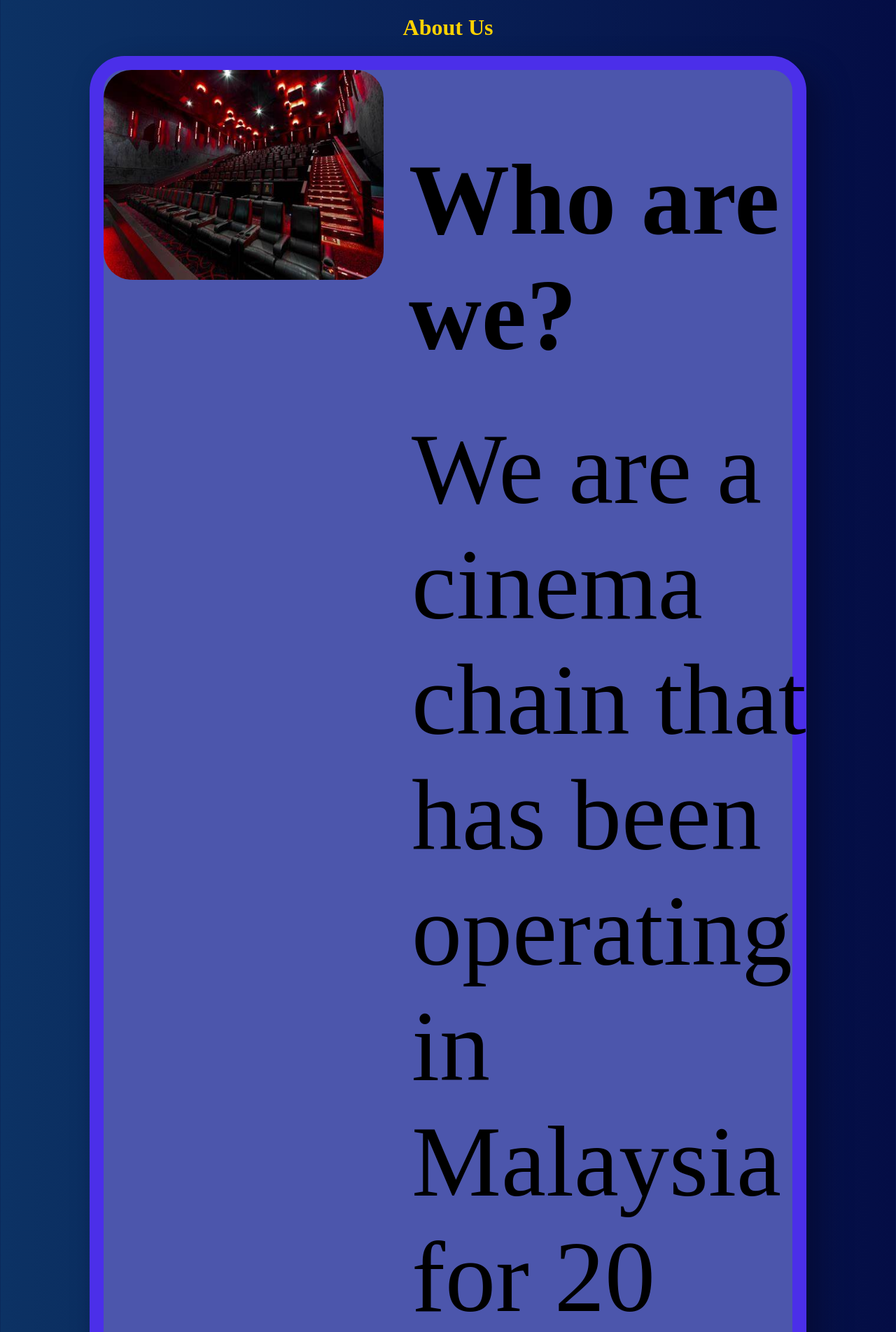
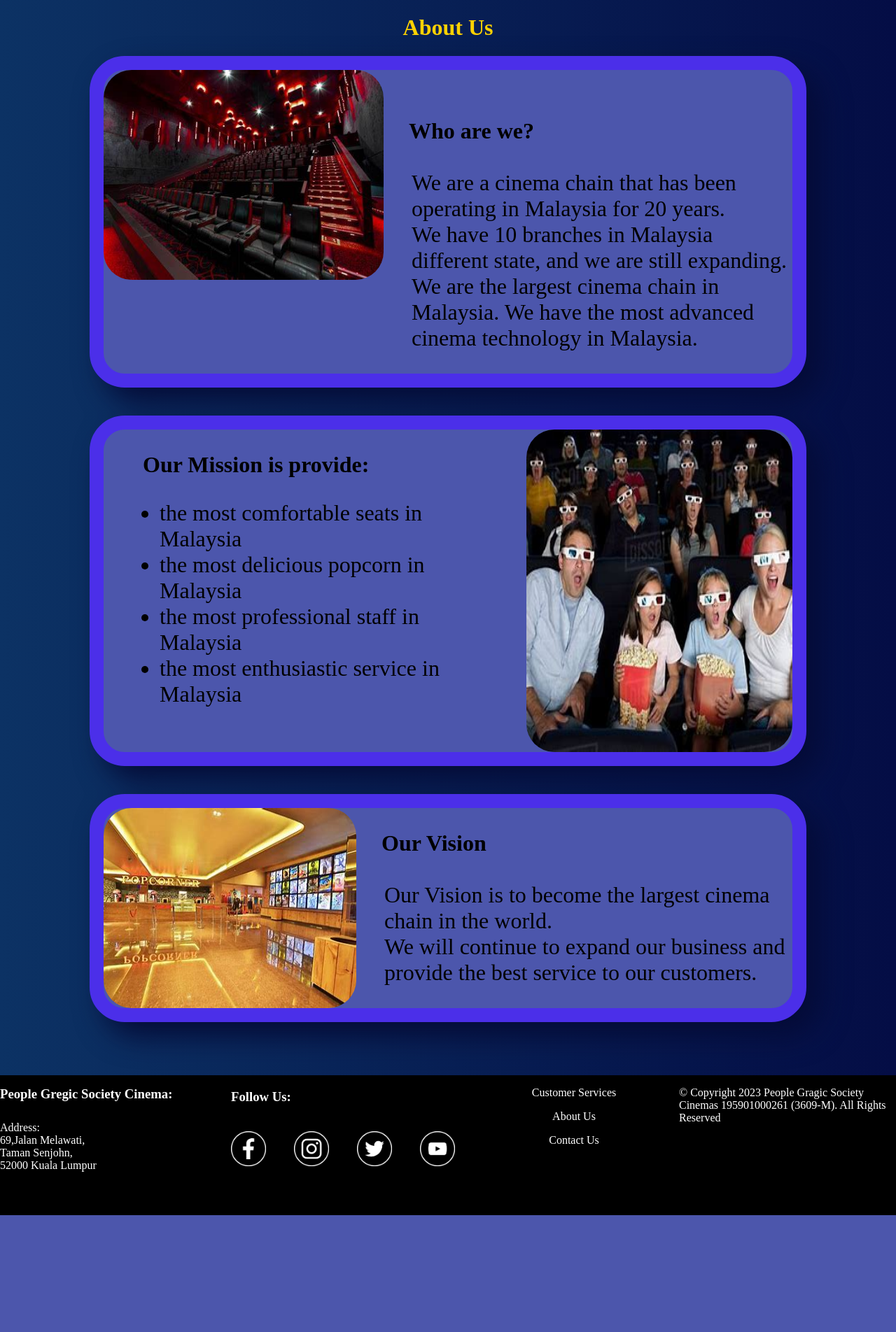
Before and after one commit to zxianyap142857/zxianyap142857.github.io, a PHP site: page /about-us.html in a window 1280 px wide. Shown: the part 60-1964 px from the top of the page at 70% size. After the commit the page ends 1797 px from the top, so only its background shows below. Run offline with PHP 8.4, Linux system fonts and the light colour scheme.

Commit message:
Update about-us.css

```diff
--- a/css/about-us.css
+++ b/css/about-us.css
@@ -7,7 +7,7 @@ body {
 }
 
 dl,dt,dd{
-  font-size:3em;
+  font-size:32px;
 }
 h1 {
   text-align: center;
```
